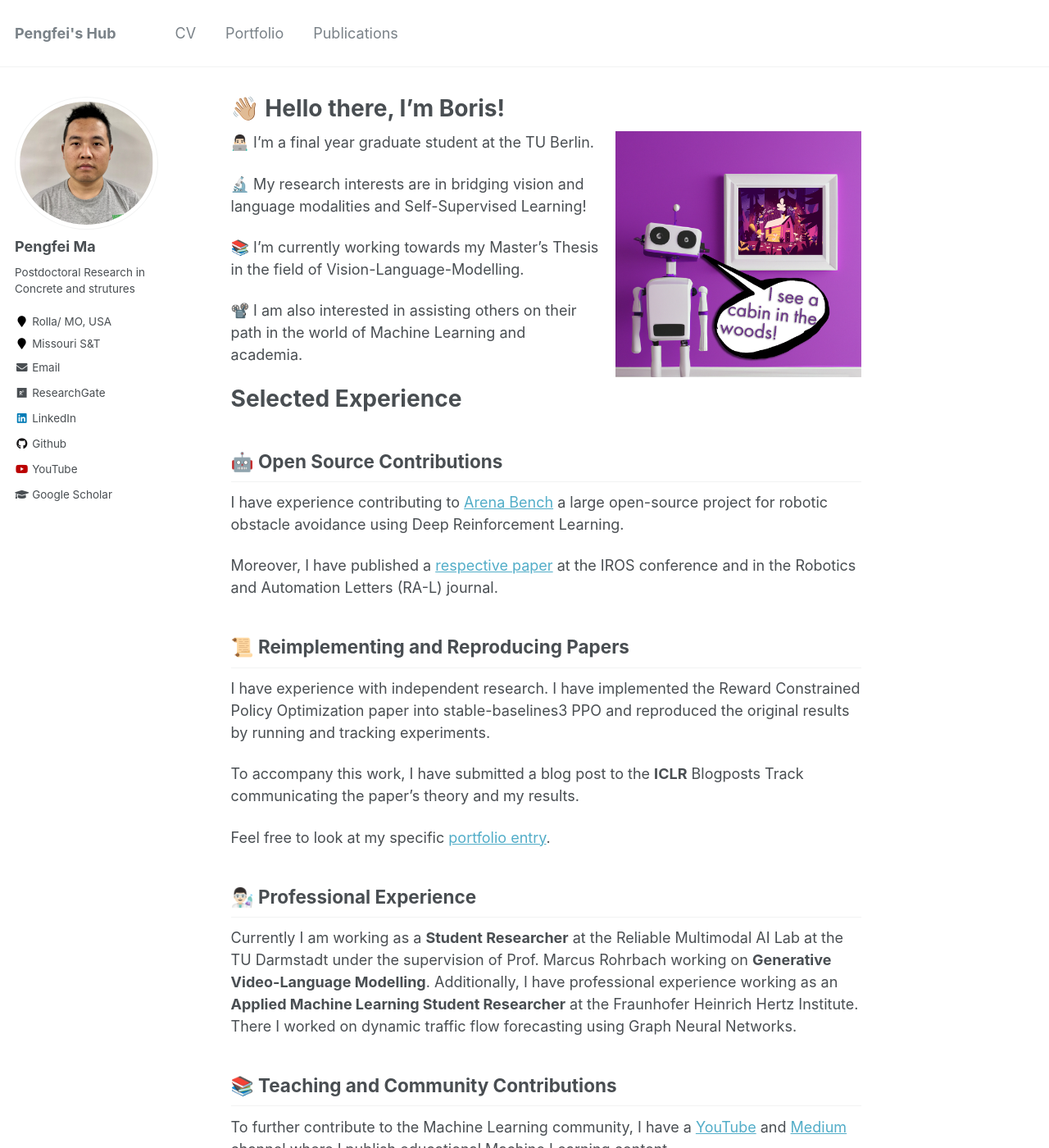
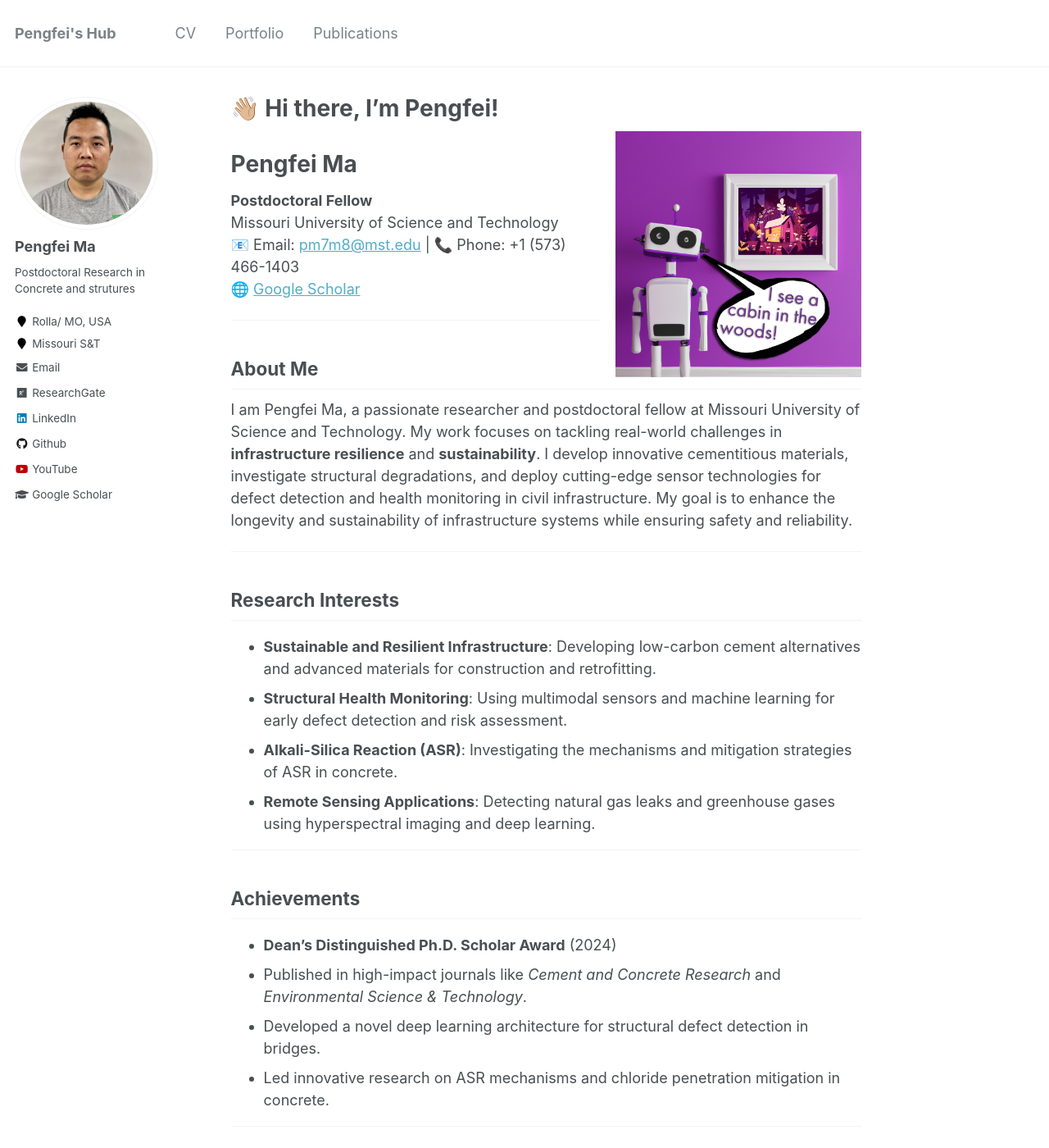
Before and after one commit to KyleMMA/KyleMMA.github.io, a Jekyll site: the page built from _pages/about.md, in a window 1280 px wide and 1400 px high. Shown: the whole window at 82% size. Built offline with Jekyll 4.4.1, drawn with Linux system fonts in a browser that asks for light colours; some of the changed text lies outside the part shown.

Commit message:
Update about.md

```diff
--- a/_pages/about.md
+++ b/_pages/about.md
@@ -1,6 +1,6 @@
 ---
 permalink: /
-title: "👋🏼 Hello there, I'm Boris!"
+title: "👋🏼 Hi there, I'm Pengfei!"
 excerpt: "About me"
 author_profile: true
 redirect_from:
@@ -11,32 +11,67 @@ redirect_from:
 
 
 ![Illustration of combining vision and language modalities](/images/image_to_text_vis.png){: .align-right width="300px"}
-👨🏻‍💻 I'm a final year graduate student at the TU Berlin.
+# Pengfei Ma
 
-🔬 My research interests are in bridging vision and language modalities and Self-Supervised Learning!
+**Postdoctoral Fellow**
+Missouri University of Science and Technology
+📧 Email: [pm7m8@mst.edu](mailto:pm7m8@mst.edu) | 📞 Phone: +1 (573) 466-1403
+🌐 [Google Scholar](https://scholar.google.com/citations?hl=en&user=yT0SsPwAAAAJ)
 
-📚 I'm currently working towards my Master's Thesis in the field of Vision-Language-Modelling.
+---
 
-📽️ I am also interested in assisting others on their path in the world of Machine Learning and academia.
+## About Me
 
-# Selected Experience
+I am Pengfei Ma, a passionate researcher and postdoctoral fellow at Missouri University of Science and Technology. My work focuses on tackling real-world challenges in **infrastructure resilience** and **sustainability**. I develop innovative cementitious materials, investigate structural degradations, and deploy cutting-edge sensor technologies for defect detection and health monitoring in civil infrastructure. My goal is to enhance the longevity and sustainability of infrastructure systems while ensuring safety and reliability.
 
-## 🤖 Open Source Contributions
-I have experience contributing to [Arena Bench](https://github.com/Arena-Rosnav) a large open-source project for robotic obstacle avoidance using Deep Reinforcement Learning.
+---
 
-Moreover, I have published a [respective paper](https://sudo-boris.github.io/publication/2022-Arena-Bench) at the IROS conference and in the Robotics and Automation Letters (RA-L) journal.
+## Research Interests
 
-## 📜 Reimplementing and Reproducing Papers
-I have experience with independent research. I have implemented the Reward Constrained Policy Optimization paper into stable-baselines3 PPO and reproduced the original results by running and tracking experiments.
+- **Sustainable and Resilient Infrastructure**: Developing low-carbon cement alternatives and advanced materials for construction and retrofitting.
+- **Structural Health Monitoring**: Using multimodal sensors and machine learning for early defect detection and risk assessment.
+- **Alkali-Silica Reaction (ASR)**: Investigating the mechanisms and mitigation strategies of ASR in concrete.
+- **Remote Sensing Applications**: Detecting natural gas leaks and greenhouse gases using hyperspectral imaging and deep learning.
 
-To accompany this work, I have submitted a blog post to the **ICLR** Blogposts Track communicating the paper's theory and my results.
+---
 
-Feel free to look at my specific [portfolio entry](https://sudo-boris.github.io/portfolio/RCPPO/).
+## Achievements
 
-## 👨🏻‍🔬 Professional Experience
-Currently I am working as a **Student Researcher** at the Reliable Multimodal AI Lab at the TU Darmstadt under the supervision of Prof. Marcus Rohrbach working on **Generative Video-Language Modelling**.
-Additionally, I have professional experience working as an **Applied Machine Learning Student Researcher** at the Fraunhofer Heinrich Hertz Institute. \
-There I worked on dynamic traffic flow forecasting using Graph Neural Networks.
+- **Dean’s Distinguished Ph.D. Scholar Award** (2024)
+- Published in high-impact journals like *Cement and Concrete Research* and *Environmental Science & Technology*.
+- Developed a novel deep learning architecture for structural defect detection in bridges.
+- Led innovative research on ASR mechanisms and chloride penetration mitigation in concrete.
 
-## 📚 Teaching and Community Contributions
-To further contribute to the Machine Learning community, I have a [YouTube](https://www.youtube.com/@borismeinardus) and [Medium](https://medium.com/@boris.meinardus) channel where I publish educational Machine Learning content.
+---
+
+## Featured Projects
+
+### 1. **Hyperspectral Imaging for Structural Health Monitoring**
+- Developed prediction models to detect chloride corrosion and rebar degradation.
+- Proposed novel machine learning frameworks for bridge defect analysis.
+
+### 2. **Sustainable Cementitious Materials**
+- Innovated low-carbon cement alternatives with enhanced durability.
+- Investigated carbon capture and storage capabilities in cementitious systems.
+
+### 3. **Remote Sensing for Gas Leak Detection**
+- Implemented hyperspectral and thermal imaging for early detection of gas leaks.
+- Integrated advanced sensors on UAVs for efficient monitoring.
+
+---
+
+## Teaching & Mentoring
+
+As a course instructor for *Structural Analysis I* at Missouri S&T, I guided over 100 students in mastering structural behavior and analysis. My teaching approach combines interactive methods with rigorous assessments to foster a deeper understanding of civil engineering principles.
+
+---
+
+## Let's Connect
+
+📧 Feel free to reach out via [email](mailto:pm7m8@mst.edu) for collaboration opportunities, speaking engagements, or research discussions.
+🌐 Explore my work on [Google Scholar](https://scholar.google.com/citations?hl=en&user=yT0SsPwAAAAJ).
+📄 [Download My CV](#).
+
+---
+
+*Thank you for visiting! Together, let's build a sustainable future.*
```
